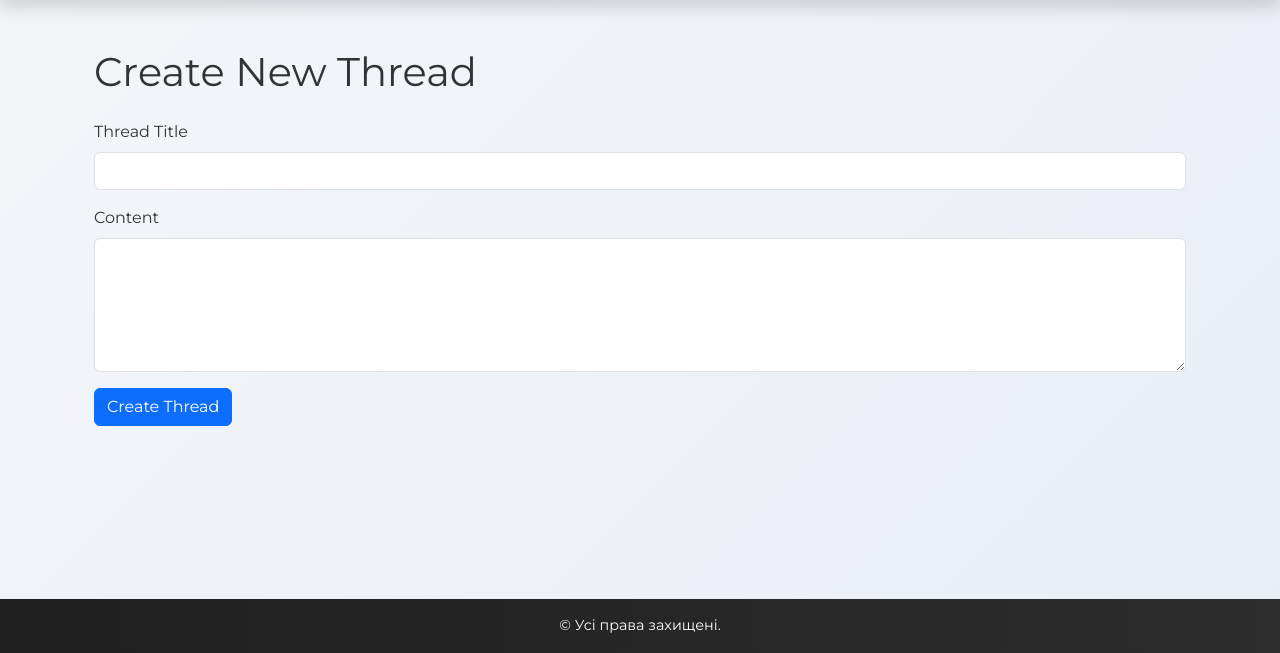
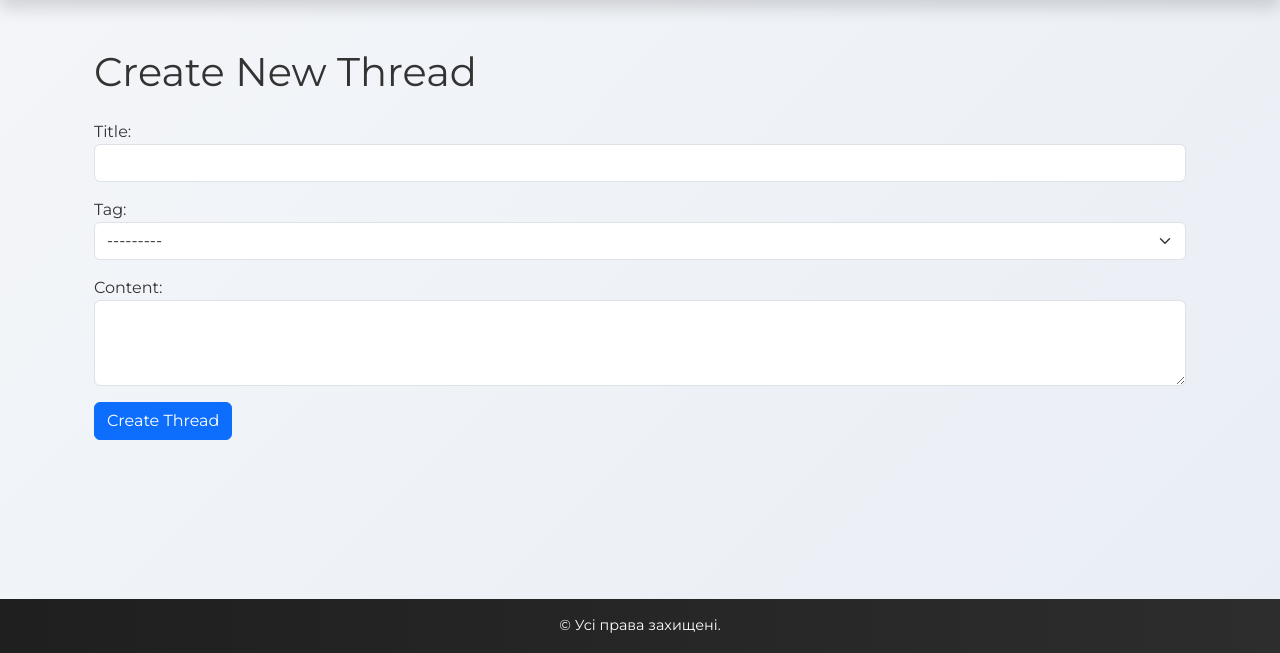
Before and after one commit to VladKarpovec/team-project, a Django app: page /forum/create-thread/ in a window 1280 px wide. Shown: the part 147-800 px from the top of the page. Run offline with Django 5.2, Linux system fonts and the light colour scheme; some libraries are stand-ins or nearby versions.

Commit message:
Forum validation

```diff
--- a/config/settings.py
+++ b/config/settings.py
@@ -48,6 +48,7 @@
     'materials',
     'events',
     'polls',
+    'widget_tweaks',
 ]
 
 MIDDLEWARE = [
--- a/forum/forms.py
+++ b/forum/forms.py
@@ -1,7 +1,15 @@
 from django import forms
-from .models import Media
+from .models import Thread, Post
 
-class MediaUploadForm(forms.ModelForm):
+
+class ThreadForm(forms.ModelForm):
     class Meta:
-        model = Media
-        fields = ['title', 'file']
+        model = Thread
+        fields = ["title", "tag"]
+
+
+class PostForm(forms.ModelForm):
+    class Meta:
+        model = Post
+        fields = ["content"]
+        widgets = {"content": forms.Textarea(attrs={"rows": 3})}
--- a/forum/views.py
+++ b/forum/views.py
@@ -1,5 +1,6 @@
 from django.shortcuts import render, get_object_or_404, redirect
 from .models import Thread, Post
+from .forms import ThreadForm, PostForm
 
 
 # Create your views here.
@@ -15,45 +16,56 @@
 def thread_detail(request, thread_id):
     thread = get_object_or_404(Thread, id=thread_id)
 
-    if request.method == "GET":
-        context = {
-            "thread": thread,
-            "can_manage": can_manage_thread(request.user, thread),
-        }
-        return render(request, "forum/thread.html", context=context)
-    elif request.method == "POST":
-        text = request.POST.get("content")
-        if text:
-            post = Post.objects.create(
-                thread=thread,
-                content=text,
-                author=request.user,
-            )
+    if request.method == "POST":
+        post_form = PostForm(request.POST)
+        if post_form.is_valid():
+            post = post_form.save(commit=False)
+            post.thread = thread
+            post.author = request.user
+            post.save()
+            return redirect("forum:thread", thread_id=thread.id)
         else:
-            error = "Comment cannot be empty."
             return render(
                 request,
                 "forum/thread.html",
-                context={"thread": thread, "error": error},
+                context={"thread": thread, "post_form": post_form},
             )
-        return redirect("forum:thread", thread_id=thread.id)
+
+    else:
+        post_form = PostForm()
+        return render(
+            request,
+            "forum/thread.html",
+            context={"thread": thread, "post_form": post_form},
+        )
 
 
 def create_thread(request):
-    if request.method == "GET":
-        return render(request, "forum/thread_create.html")
-    elif request.method == "POST":
-        title = request.POST.get("title")
-        content = request.POST.get("content")
-
-        thread = Thread.objects.create(title=title)
-        post = Post.objects.create(
-            thread=thread,
-            content=content,
-            author=request.user,
-            is_first=True,
+    if request.method == "POST":
+        thread_form = ThreadForm(request.POST)
+        post_form = PostForm(request.POST)
+        if thread_form.is_valid() and post_form.is_valid():
+            thread = thread_form.save()
+            post = post_form.save(commit=False)
+            post.thread = thread
+            post.author = request.user
+            post.is_first = True
+            post.save()
+            return redirect("forum:thread", thread_id=thread.id)
+        else:
+            return render(
+                request,
+                "forum/thread_create.html",
+                context={"thread_form": thread_form, "post_form": post_form},
+            )
+    else:
+        thread_form = ThreadForm()
+        post_form = PostForm()
+        return render(
+            request,
+            "forum/thread_create.html",
+            context={"thread_form": thread_form, "post_form": post_form},
         )
-        return redirect("forum:thread", thread_id=thread.id)
 
 
 def can_manage_thread(user, thread):
--- a/templates/forum/thread_create.html
+++ b/templates/forum/thread_create.html
@@ -1,19 +1,41 @@
 {% extends 'base.html' %}
+{% load widget_tweaks %}
 {% block title %}Create Thread{% endblock %}
 
 {% block content %}
 <div class="container my-4">
     <h1 class="mb-4">Create New Thread</h1>
+
     <form method="post" action="">
         {% csrf_token %}
+
+        {# Заголовок треда #}
         <div class="mb-3">
-                <label for="title" class="form-label">Thread Title</label>
-                <input type="text" class="form-control" id="title" name="title" required>
+            {{ thread_form.title.label_tag }}
+            {{ thread_form.title|add_class:"form-control" }}
+            {% for error in thread_form.title.errors %}
+                <div class="text-danger small">{{ error }}</div>
+            {% endfor %}
         </div>
+
+        {# Тег #}
         <div class="mb-3">
-                <label for="content" class="form-label">Content</label>
-                <textarea class="form-control" id="content" name="content" rows="5" required></textarea>
+            {{ thread_form.tag.label_tag }}
+            {{ thread_form.tag|add_class:"form-select" }}
+            {% for error in thread_form.tag.errors %}
+                <div class="text-danger small">{{ error }}</div>
+            {% endfor %}
         </div>
+
+        {# Контент первого поста #}
+        <div class="mb-3">
+            {{ post_form.content.label_tag }}
+            {{ post_form.content|add_class:"form-control" }}
+            {% for error in post_form.content.errors %}
+                <div class="text-danger small">{{ error }}</div>
+            {% endfor %}
+        </div>
+
         <button type="submit" class="btn btn-primary">Create Thread</button>
     </form>
 </div>
```
Also changed, not shown: templates/forum/thread.html (+8 -3 lines). Lines whose indentation alone changed are shown as unchanged.
